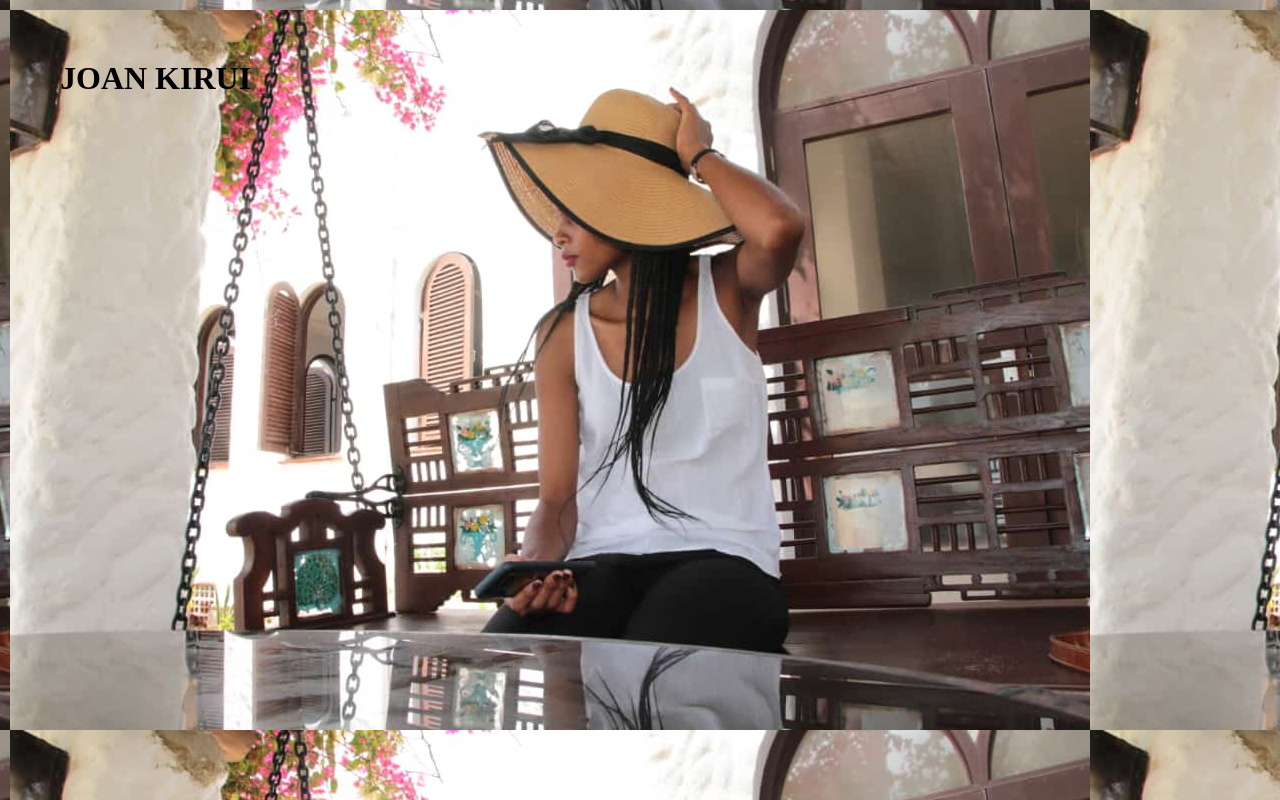
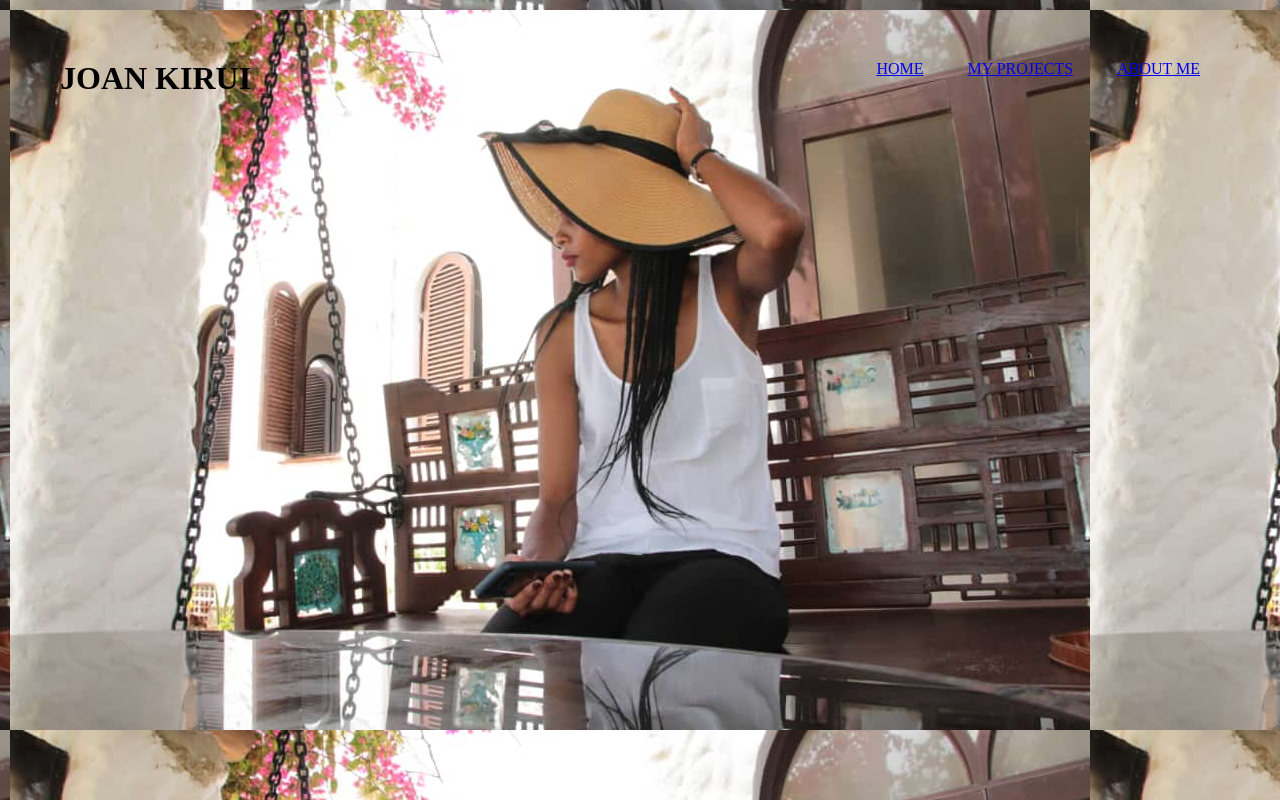
Before and after one commit to joankirui/portfolio, a plain HTML site: page index.html in a window 1280 px wide. Drawn offline with Linux system fonts and the light colour scheme.

Commit message:
add a menu

```diff
--- a/index.html
+++ b/index.html
@@ -4,8 +4,12 @@
     <title>Portfolio</title>
     <link rel="stylesheet" href="portfolio.css"type="text/css">
 </head>
-<body>
+<body background="image/pic1.jpg">
     <h1>JOAN KIRUI</h1>
-    <body background="image/pic1.jpg"
+    <div class="home">
+    <a href="#">HOME</a>
+    <a href="#">MY PROJECTS</a>
+    <a href="#">ABOUT ME</a>
+    </div>
 </body>
 </html>
--- a/portfolio.css
+++ b/portfolio.css
@@ -5,3 +5,7 @@
 h1{
     float: left;
 }
+.home{
+    float: right;
+    color: brown;
+}
```
